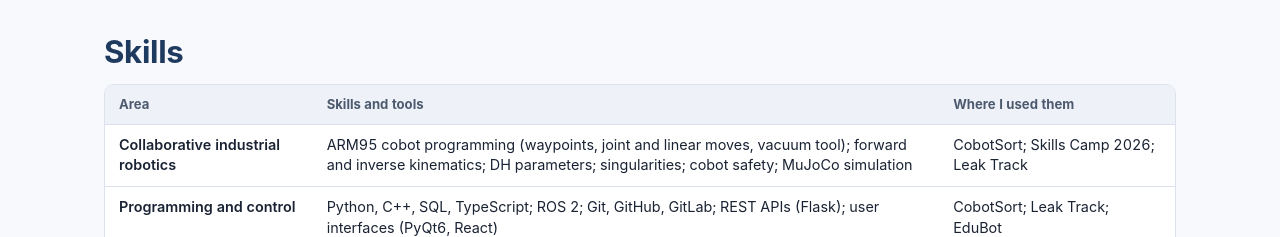
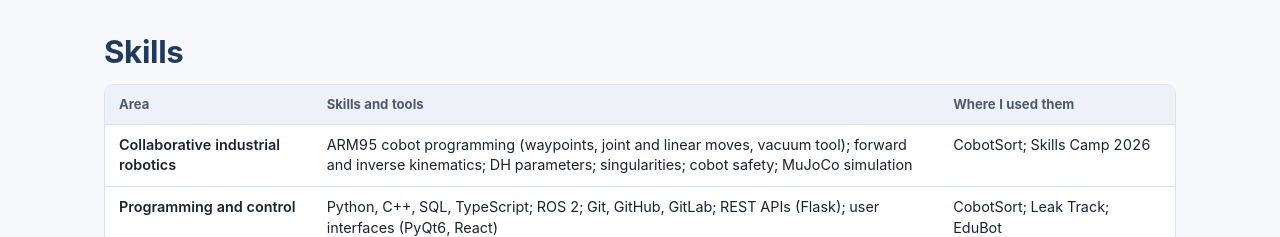
Before and after one commit to VictorBarretoAndrade/Portifolio, a plain HTML site: page index.html in a window 1280 px wide. Shown: the part 10980-11217 px from the top of the page. Drawn offline with Linux system fonts and the light colour scheme.

Commit message:
fix: drop Leak Track from the collaborative robotics skills row
Matches the CV: the row now lists CobotSort and Skills Camp 2026.

```diff
--- a/index.html
+++ b/index.html
@@ -596,7 +596,7 @@
           <tr>
             <th scope="row" data-en="Collaborative industrial robotics" data-pt="Robótica industrial colaborativa">Collaborative industrial robotics</th>
             <td data-label="Skills and tools" data-i18n-attr="data-label" data-en-data-label="Skills and tools" data-pt-data-label="Competências e ferramentas" data-en="ARM95 cobot programming (waypoints, joint and linear moves, vacuum tool); forward and inverse kinematics; DH parameters; singularities; cobot safety; MuJoCo simulation" data-pt="Programação do cobot ARM95 (waypoints, movimentos articulares e lineares, ferramenta a vácuo); cinemática direta e inversa; parâmetros DH; singularidades; segurança de cobots; simulação em MuJoCo">ARM95 cobot programming (waypoints, joint and linear moves, vacuum tool); forward and inverse kinematics; DH parameters; singularities; cobot safety; MuJoCo simulation</td>
-            <td data-label="Where I used them" data-i18n-attr="data-label" data-en-data-label="Where I used them" data-pt-data-label="Onde usei">CobotSort; Skills Camp 2026; Leak Track</td>
+            <td data-label="Where I used them" data-i18n-attr="data-label" data-en-data-label="Where I used them" data-pt-data-label="Onde usei">CobotSort; Skills Camp 2026</td>
           </tr>
           <tr>
             <th scope="row" data-en="Programming and control" data-pt="Programação e controle">Programming and control</th>
```
